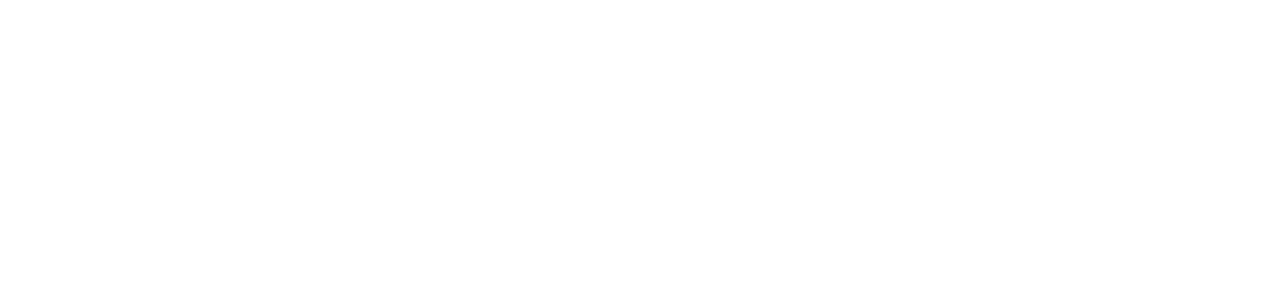
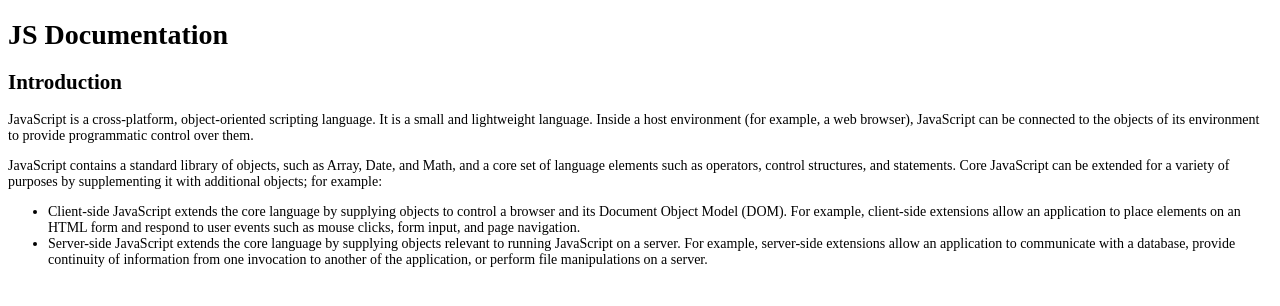
Before and after one commit to alyssa-denary/freecodecamp-projects, a plain HTML site: page tech-doc-page/index.html in a window 1280 px wide. Drawn offline with Linux system fonts and the light colour scheme.

Commit message:
add: intro fix: stylesheet link

```diff
--- a/tech-doc-page/index.html
+++ b/tech-doc-page/index.html
@@ -4,13 +4,45 @@
     <meta charset="UTF-8" />
     <meta http-equiv="X-UA-Compatible" content="IE=edge" />
     <meta name="viewport" content="width=device-width, initial-scale=1.0" />
-    <link rel="stylesheet" src="styles.css" />
+    <link rel="stylesheet" href="styles.css" />
     <title>Technical Documentation Page</title>
   </head>
   <body>
-    <h1 class="left"></h1>
+    <h1 class="left">JS Documentation</h1>
     <nav class="left">
+      <a href="#intro"></a>
     </nav>
-    <main></main>
+    <main>
+      <h2 id="intro">Introduction</h2>
+      <p>
+        JavaScript is a cross-platform, object-oriented scripting language. It
+        is a small and lightweight language. Inside a host environment (for
+        example, a web browser), JavaScript can be connected to the objects of
+        its environment to provide programmatic control over them.
+      </p>
+      <p>
+        JavaScript contains a standard library of objects, such as Array, Date,
+        and Math, and a core set of language elements such as operators, control
+        structures, and statements. Core JavaScript can be extended for a
+        variety of purposes by supplementing it with additional objects; for
+        example:
+      </p>
+      <ul>
+        <li>
+          Client-side JavaScript extends the core language by supplying objects
+          to control a browser and its Document Object Model (DOM). For example,
+          client-side extensions allow an application to place elements on an
+          HTML form and respond to user events such as mouse clicks, form input,
+          and page navigation.
+        </li>
+        <li>
+          Server-side JavaScript extends the core language by supplying objects
+          relevant to running JavaScript on a server. For example, server-side
+          extensions allow an application to communicate with a database,
+          provide continuity of information from one invocation to another of
+          the application, or perform file manipulations on a server.
+        </li>
+      </ul>
+    </main>
   </body>
 </html>
--- a/tech-doc-page/styles.css
+++ b/tech-doc-page/styles.css
@@ -7,5 +7,4 @@
 body {
   font-style: sans-serif;
   font-size: 14px;
-
 }
```
